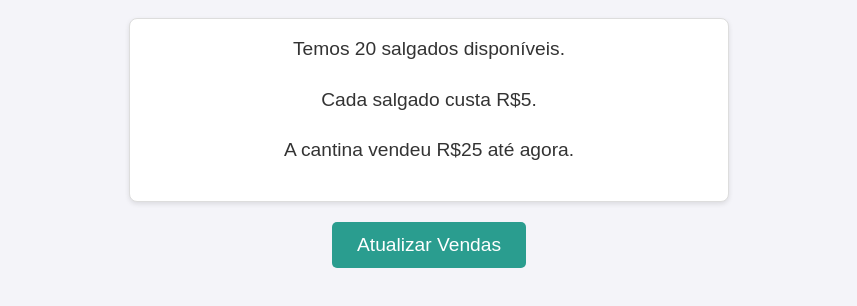
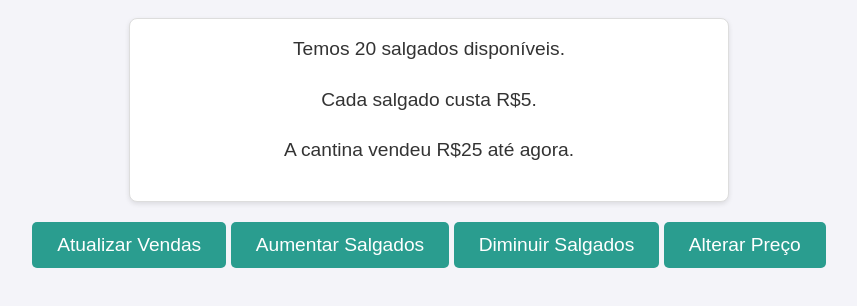
Before and after one commit to vitinho00018/Cantina-da-escola, a plain HTML site: page index.html in a window 1280 px wide. Shown: the part 96-402 px from the top of the page, without its empty margins (211-1068 px from the left). Drawn offline with Linux system fonts and the light colour scheme.

Commit message:
Update index.html

```diff
--- a/index.html
+++ b/index.html
@@ -16,6 +16,9 @@
     </div>
 
     <button id="atualizarValores">Atualizar Vendas</button>
+    <button id="aumentarSalgados">Aumentar Salgados</button>
+    <button id="diminuirSalgados">Diminuir Salgados</button>
+    <button id="alterarPreco">Alterar Preço</button>
 
     <script src="script.js"></script>
 </body>
```
